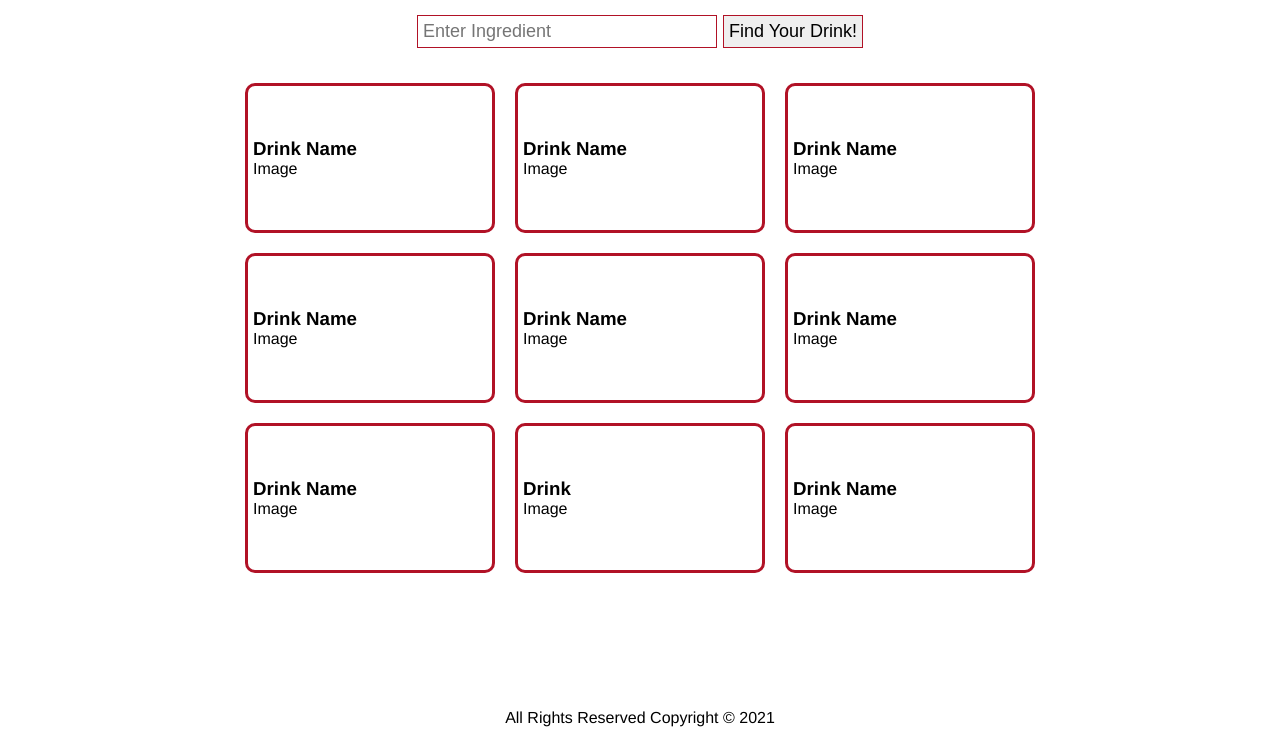
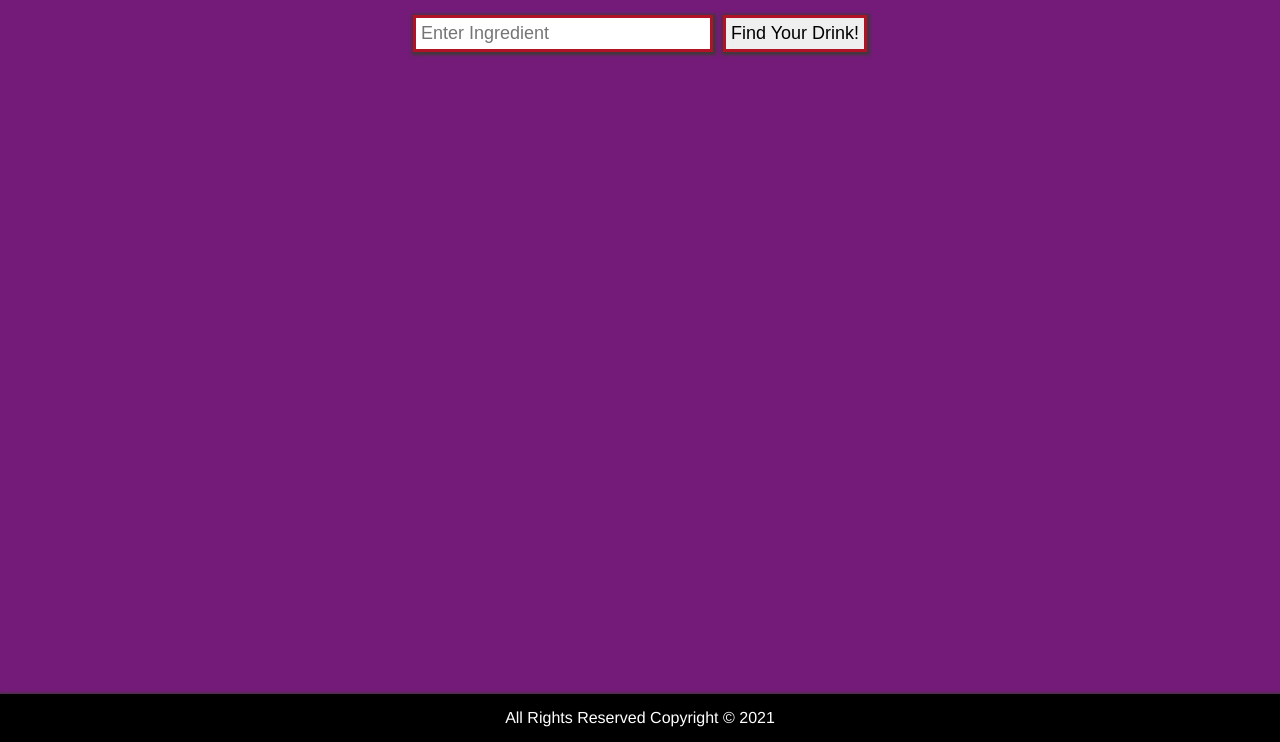
Before and after one commit to nwilltell27/get-your-drink-on, a plain HTML site: page index.html in a window 1280 px wide. Shown: the part 58-800 px from the top of the page. Drawn offline with nearby package versions, Linux system fonts and the light colour scheme.

Commit message:
wip: completes MVP

```diff
--- a/css/style.css
+++ b/css/style.css
@@ -8,19 +8,20 @@ body {
     display: flex;
     flex-direction: column;
     min-height: 100vh;
+    background-color: #741b79;
 }
 
 header, footer {
     display: flex;
     align-items: center;
     height: 3rem;
+    box-shadow: 1px 1px 3px 2px #3f3939;
 }
 
 header {
     padding-left: 15px;
     background-color: #b11226;
     color: #fff;
-    box-shadow: 1px 1px 3px 2px #dfc5c5;
 }
 
 main {
@@ -34,10 +35,11 @@ main {
 }
 
 input {
-    border: 1px solid #b11226;
+    border: 3px solid #b11226;
     padding: 5px;
-    margin: 0 3px 0 3px;
+    margin: 0 5px 0 5px;
     font-size: 18px;
+    box-shadow: 1px 1px 3px 2px #3f3939;
 }
 
 #searchDrink {
@@ -56,15 +58,26 @@ input {
 .card {
     display: flex;
     flex-direction: column;
-    justify-content: center;
+    justify-content: space-evenly;
+    background-color: #000;
+    color: #fff;
     padding: 5px;
     margin: 10px;
-    width: 250px;
-    height: 150px;
+    width: 275px;
+    height: 375px;
     border: 3px solid #b11226;
     border-radius: 10px;
+    box-shadow: 1px 1px 3px 2px #3f3939;
+}
+
+.card, h2 {
+    font-size: 16px;
+    text-align: center;
 }
 
 footer {
+    margin-top: 15px;
     justify-content: center;
+    background-color: #000;
+    color: #fff;
 }
--- a/index.html
+++ b/index.html
@@ -10,6 +10,7 @@
     <script defer src="./js/script.js"></script>
     <title>Get Your Drink On</title>
 </head>
+
 <body>
     <header>
         <h1>Get Your Drink On</h1>
@@ -20,44 +21,10 @@
             <input type="submit" value="Find Your Drink!" />
         </form>
         <section id="drinks">
-            <article class="card">
-                <h1>Drink Name</h1>
-                <p>Image</p>
-            </article>
-            <article class="card">
-                <h1>Drink Name</h1>
-                <p>Image</p>
-            </article>
-            <article class="card">
-                <h1>Drink Name</h1>
-                <p>Image</p>
-            </article>
-            <article class="card">
-                <h1>Drink Name</h1>
-                <p>Image</p>
-            </article>
-            <article class="card">
-                <h1>Drink Name</h1>
-                <p>Image</p>
-            </article>
-            <article class="card">
-                <h1>Drink Name</h1>
-                <p>Image</p>
-            </article>
-            <article class="card">
-                <h1>Drink Name</h1>
-                <p>Image</p>
-            </article>
-            <article class="card">
-                <h1>Drink</h1>
-                <p>Image</p>
-            </article>
-            <article class="card">
-                <h1>Drink Name</h1>
-                <p>Image</p>
-            </article>
+
         </section>
     </main>
     <footer>All Rights Reserved Copyright &copy; 2021</footer>
 </body>
+
 </html>
--- a/js/script.js
+++ b/js/script.js
@@ -2,9 +2,11 @@
 const BASE_URL = 'https://www.thecocktaildb.com/api/json/v1/1/filter.php?i=';
 
 /*--- State Variables (data that changes) ---*/
-const $input = $('input[type=text]');
+// let drinks;
 
 /*--- Cached Element References (parts of DOM we need to touch) ---*/
+const $input = $('input[type=text]');
+const $drinks = $('#drinks');
 
 /*--- Event Listeners ---*/
 $('form').on('submit', handleGetData);
@@ -14,11 +16,25 @@ function handleGetData(evt) {
     evt.preventDefault();
     const userInput = $input.val();
     $.ajax(BASE_URL + userInput)
-        .then(function (data) {
-            console.log(data);
-        }, function (error) {
+        .then(function(data) {
+            // drinks = data;
+            render(data);
+        }, function(error) {
             console.log(error);
         });
     // clears input
     $input.val('');
 }
+
+function render(data) {
+    // console.log(data);
+    const html = data.drinks.map(function (info) {
+        return `
+            <article class="card">
+                <h3>${info.strDrink}</h3>
+                <img src="${info.strDrinkThumb}"/>
+            </article>
+        `;
+    });
+    $drinks.empty().append(html);
+}
```
